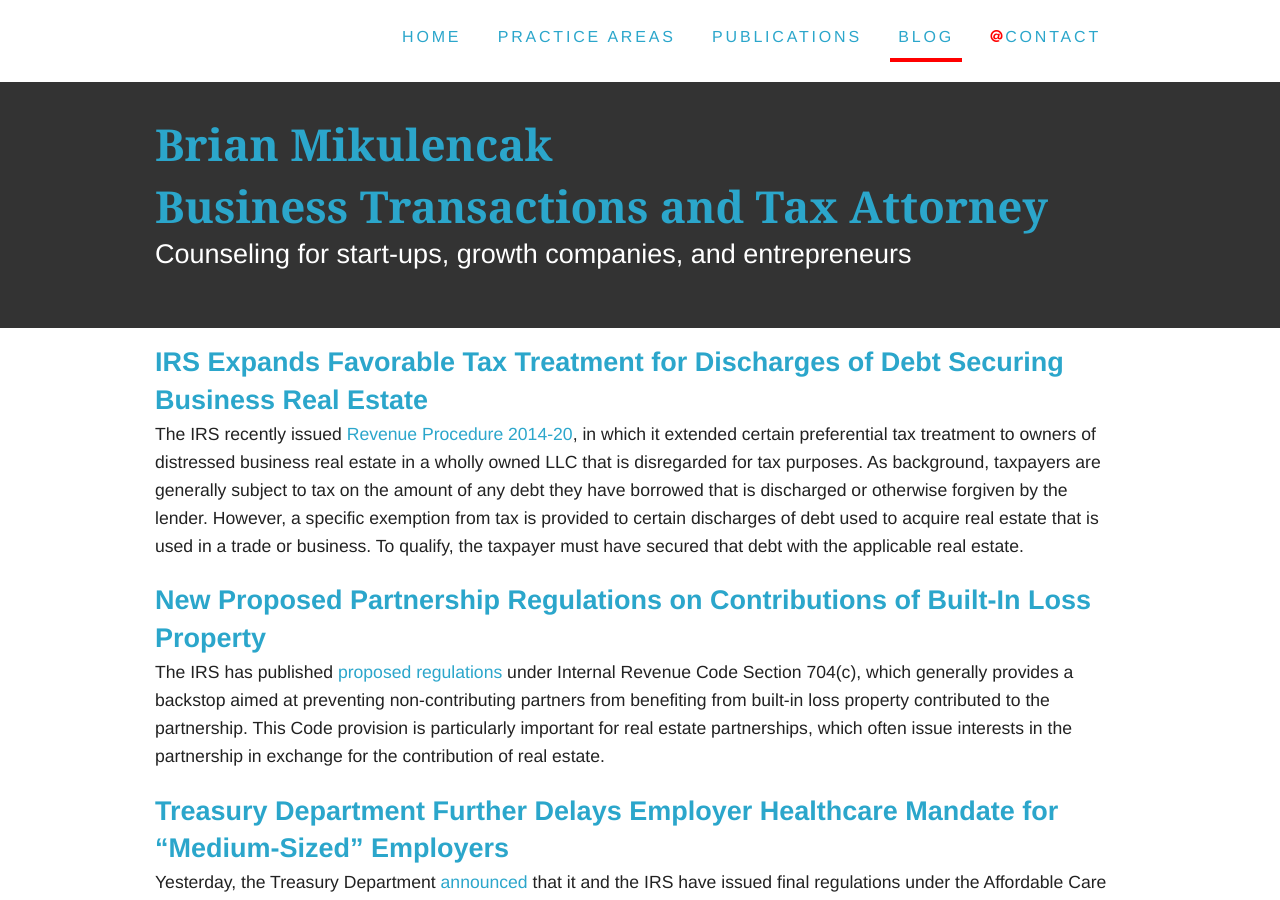
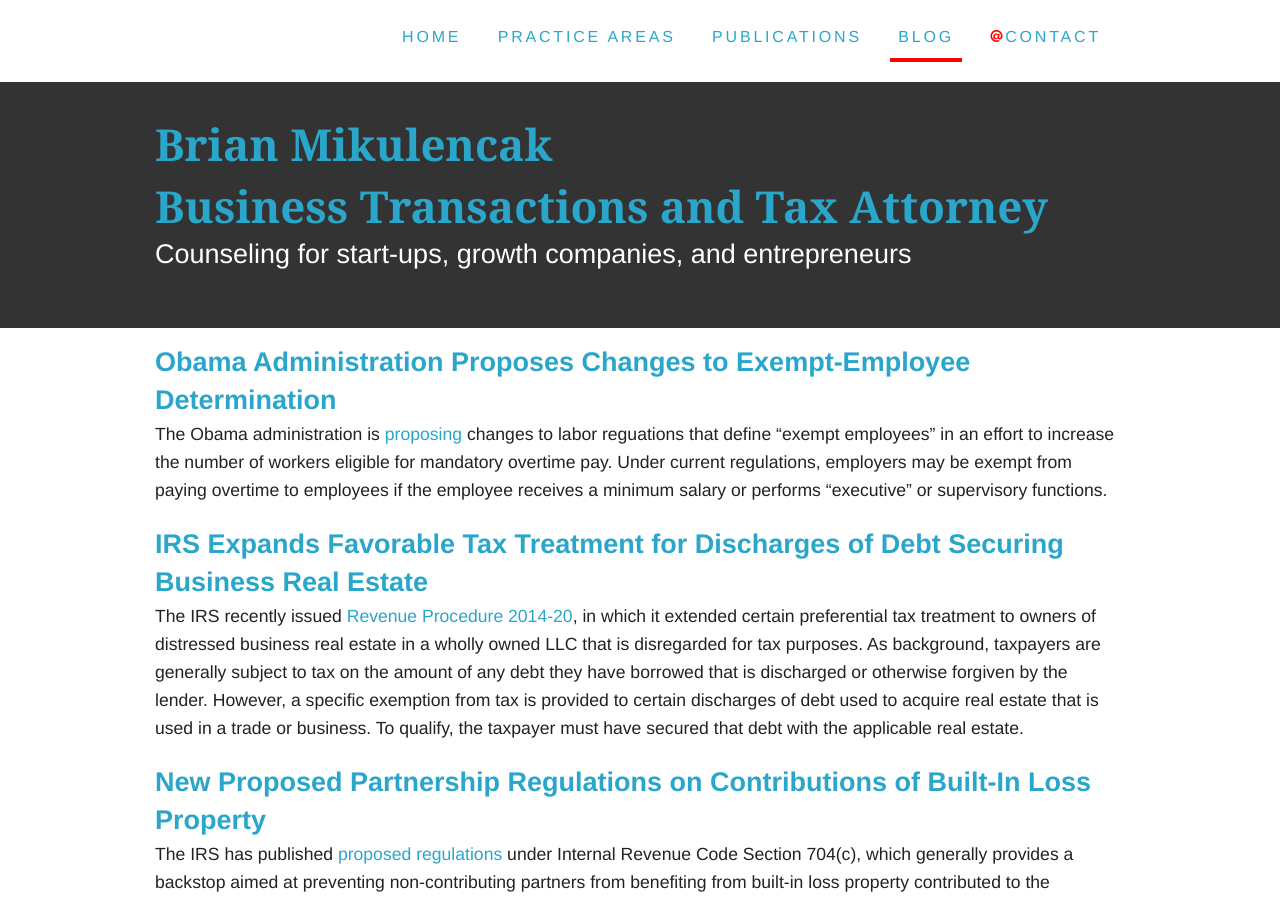
Before and after one commit to brianmik/bmaustinlaw, a Jekyll site: the page built from blog/index.html, in a window 1280 px wide and 900 px high. Built offline with Jekyll 4.4.1, drawn with Linux system fonts in a browser that asks for light colours; Markdown is read by kramdown in place of the engine named in the settings.

Commit message:
Blog Post

```diff
--- /dev/null
+++ b/_posts/2014-03-12-Proposed-Regulations-Exempt-Employee.markdown
@@ -0,0 +1,17 @@
+---
+layout: post
+title:  "Obama Administration Proposes Changes to Exempt-Employee Determination"
+date:   2014-03-12 18:00:00
+categories: employment
+---
+
+The Obama administration is [proposing][NYT cite] changes to labor reguations that define "exempt employees" in an effort to
+increase the number of workers eligible for mandatory overtime pay. Under current regulations, employers may be exempt from paying overtime to
+employees if the employee receives a minimum salary or performs "executive" or supervisory functions.
+
+As described, the administration could increase the minimum salary required for exempt-employee status, and also impose a minimum percentage
+of time for executive-type services. Until proposed regulations are issued, it is not clear how any such percentage method would be implemented.
+Businesses with exempt employees may want to review current employment policies and consider altering
+existing employment arrangements in order to avoid potential disruptions if new regulations are issued.
+
+[NYT cite]: http://www.nytimes.com/2014/03/12/us/politics/obama-will-seek-broad-expansion-of-overtime-pay.html?hp&_r=0
```
Also changed, not shown: _posts/2014-03-06-DRE_business-real-estate-safe-harbor.markdown (+7 -8 lines).
